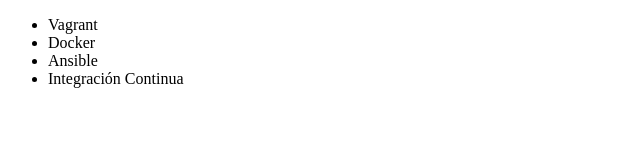
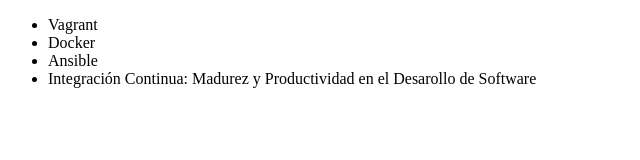
Before and after one commit to EdgardoNebuay/alura-git, a plain HTML site: page index.html in a window 1280 px wide. Shown: the whole page, without its empty margins (0-640 px from the left). Drawn offline with Linux system fonts and the light colour scheme.

Commit message:
Renombrando curso de Integración Contínua

```diff
--- a/index.html
+++ b/index.html
@@ -11,7 +11,7 @@
         <li>Vagrant</li>
         <li>Docker</li>
         <li>Ansible</li>
-        <li>Integración Continua</li>
+        <li>Integración Continua: Madurez y Productividad en el Desarollo de Software</li>
     </ul>
 
   </body>
```
